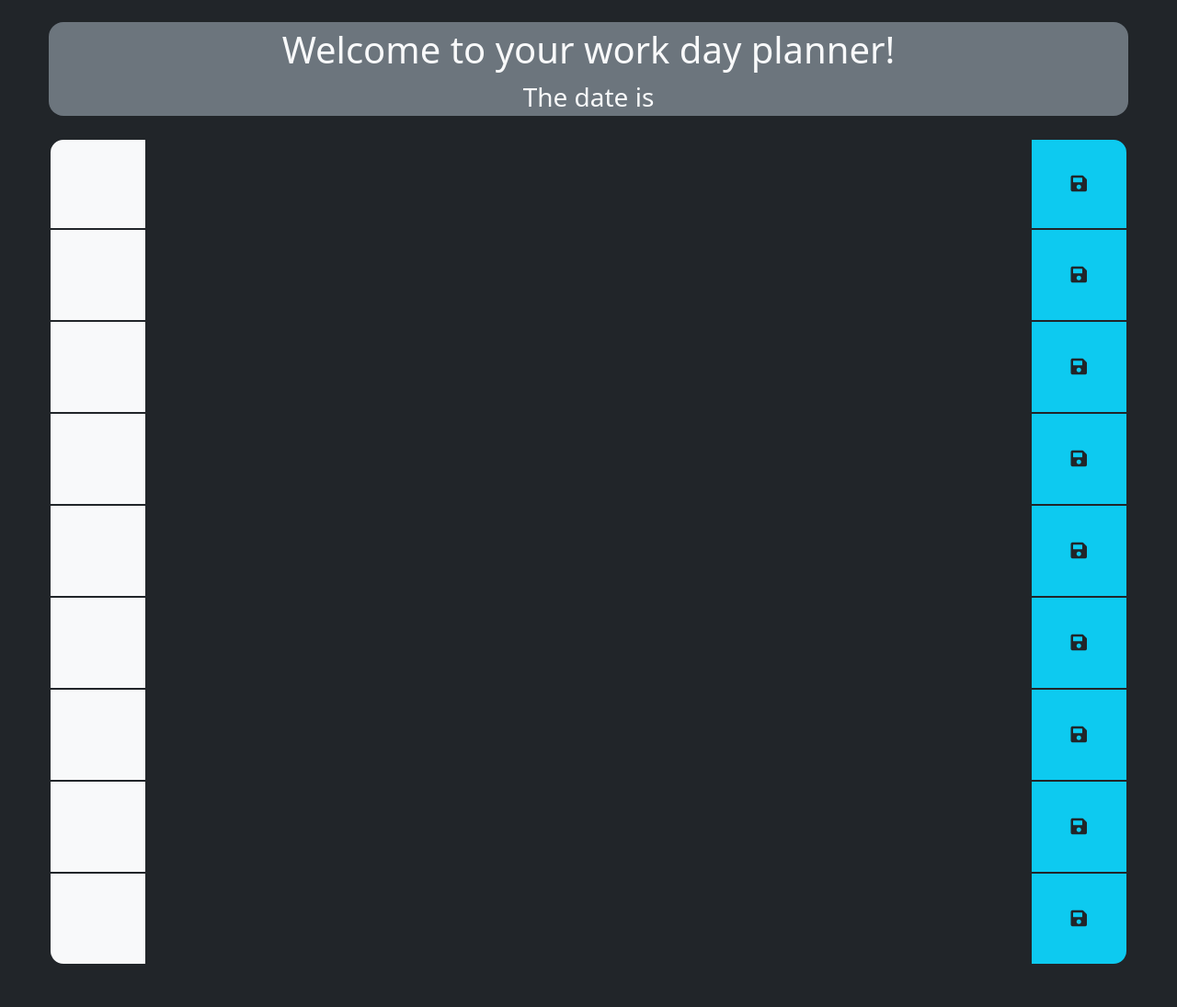
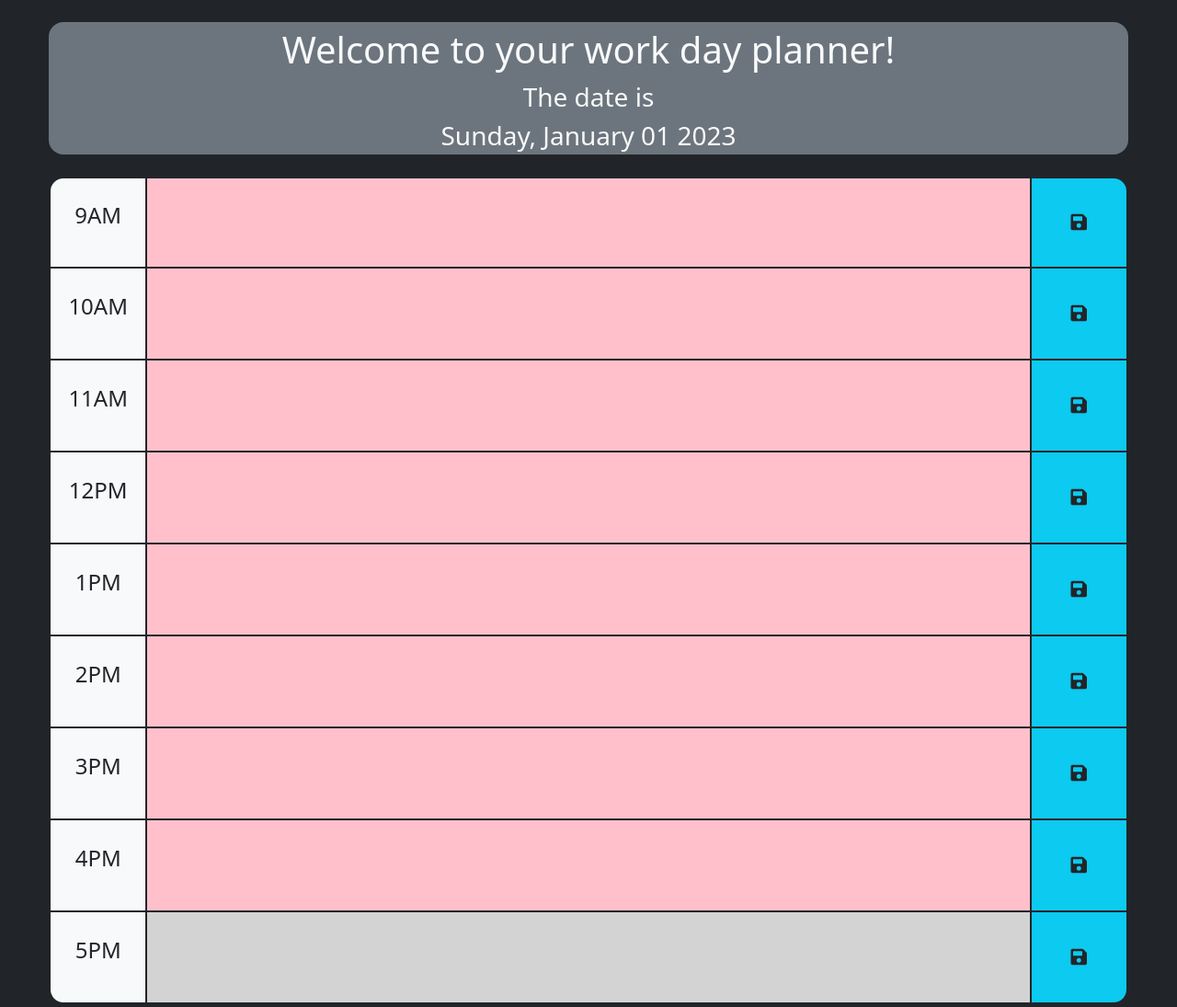
Before and after one commit to stev232/Stev232sDayPlanner, a plain HTML site: page index.html in a window 1280 px wide. Shown: the whole page at 92% size. Before the commit the page ends 1074 px from the top, so only its background shows below. Drawn offline with nearby package versions, Linux system fonts and the light colour scheme.

Commit message:
added dayjs and some logic functions to determine if a row is in the past, present or future.

```diff
--- a/assets/js/script.js
+++ b/assets/js/script.js
@@ -6,11 +6,16 @@ const hourEl = [['hourOne', 'hourOneTimeHolder', 'hourOneContent', 'hourOneConte
 ['hourSeven', 'hourSevenTimeHolder', 'hourSevenContent', 'hourSevenContentHolder', 'hourSevenSave'], ['hourEight', 'hourEightTimeHolder', 'hourEightContent', 'hourEightContentHolder', 'hourEightSave'],
 ['hourNine', 'hourNineTimeHolder', 'hourNineContent', 'hourNineContentHolder', 'hourNineSave']];
 
-var isCurrent = true;
+var isCurrent;
 var isPast;
 var suffixIndex;
 
+var today = dayjs();
+document.getElementById('date').textContent = today.format('dddd, MMMM DD YYYY');
+
 function runPlanner() {
+    var currentTime = dayjs().format('HH');
+
     for(var i = 0; i<hourEl.length; i++) {
         if(time[i] >= time[0] && time[i] != 12) {
             suffixIndex = 0;
@@ -20,12 +25,38 @@ function runPlanner() {
 
         document.getElementById(hourEl[i][1]).textContent = time[i]+suffix[suffixIndex];
 
+        if(suffixIndex == 1 && time[i] != 12) {
+            if(time[i]+12 == currentTime) {
+                isCurrent = true;
+                isPast = false;
+            } else if(time[i]+12 < currentTime) {
+                isCurrent = false;
+                isPast = true;
+            } else {
+                isCurrent = false;
+                isPast = false;
+            }
+        } else {
+            if(time[i] == currentTime) {
+                isCurrent = true;
+                isPast = false;
+            } else if(time[i] < currentTime) {
+                isCurrent = false;
+                isPast = true;
+            } else {
+                isCurrent = false;
+                isPast = false;
+            }
+        }
+
         if(isPast) {
-            document.getElementById(hourEl[i][2]).style.backgroundColor = 'lightred';
+            document.getElementById(hourEl[i][2]).style.backgroundColor = 'pink';
         } else if(isCurrent) {
-            document.getElementById(hourEl[i][2]).style.backgroundColor = 'grey';
+            document.getElementById(hourEl[i][2]).style.backgroundColor = 'lightgrey';
         } else {
             document.getElementById(hourEl[i][2]).style.backgroundColor = 'lightgreen';
         }
     }
 }
+
+runPlanner();
--- a/index.html
+++ b/index.html
@@ -4,6 +4,13 @@
         <meta charset="UTF-8" />
         <meta name="viewport" content="width=device-width, initial-scale=1.0" />
         <title>Day Planner</title>
+
+        <script
+        src="https://cdn.jsdelivr.net/npm/dayjs@1.11.3/dayjs.min.js"
+        integrity="sha256-iu/zLUB+QgISXBLCW/mcDi/rnf4m4uEDO0wauy76x7U="
+        crossorigin="anonymous"
+        ></script>
+
         <link
         href="https://cdn.jsdelivr.net/npm/bootstrap@5.3.0-alpha1/dist/css/bootstrap.min.css"
         rel="stylesheet"
@@ -43,7 +50,9 @@
                     <section class="h-100 col-1 bg-light text-dark border border-dark border-2 border-top-0 d-flex justify-content-center align-items-center" id="hourTwoTime">
                         <p id="hourTwoTimeHolder"></p>
                     </section>
-                    <section class="h-100 col-9 text-dark border border-dark border-2 border-start-0 border-end-0 border-top-0" id="hourTwoContent"></section>
+                    <section class="h-100 col-9 text-dark border border-dark border-2 border-start-0 border-end-0 border-top-0" id="hourTwoContent">
+                        <p id="hourTwoContentHolder"></p>
+                    </section>
                     <button class="h-100 col-1 bg-info text-dark border border-dark border-2 border-top-0 saveBtn" id="hourTwoSave">
                         <i class="fas fa-save"></i>
                     </button>
@@ -52,7 +61,9 @@
                     <section class="h-100 col-1 bg-light text-dark border border-dark border-2 border-top-0 d-flex justify-content-center align-items-center" id="hourThreeTime">
                         <p id="hourThreeTimeHolder"></p>
                     </section>
-                    <section class="h-100 col-9 text-dark border border-dark border-2 border-start-0 border-end-0 border-top-0" id="hourThreeContent"></section>
+                    <section class="h-100 col-9 text-dark border border-dark border-2 border-start-0 border-end-0 border-top-0" id="hourThreeContent">
+                        <p id="hourThreeContentHolder"></p>
+                    </section>
                     <button class="h-100 col-1 bg-info text-dark border border-dark border-2 border-top-0 saveBtn" id="hourThreeSave">
                         <i class="fas fa-save"></i>
                     </button>
@@ -61,7 +72,9 @@
                     <section class="h-100 col-1 bg-light text-dark border border-dark border-2 border-top-0 d-flex justify-content-center align-items-center" id="hourFourTime">
                         <p id="hourFourTimeHolder"></p>
                     </section>
-                    <section class="h-100 col-9 text-dark border border-dark border-2 border-start-0 border-end-0 border-top-0" id="hourFourContent"></section>
+                    <section class="h-100 col-9 text-dark border border-dark border-2 border-start-0 border-end-0 border-top-0" id="hourFourContent">
+                        <p id="hourFourContentHolder"></p>
+                    </section>
                     <button class="h-100 col-1 bg-info text-dark border border-dark border-2 border-top-0 saveBtn" id="hourFourSave">
                         <i class="fas fa-save"></i>
                     </button>
@@ -70,7 +83,9 @@
                     <section class="h-100 col-1 bg-light text-dark border border-dark border-2 border-top-0 d-flex justify-content-center align-items-center" id="hourFiveTime">
                         <p id="hourFiveTimeHolder"></p>
                     </section>
-                    <section class="h-100 col-9 text-dark border border-dark border-2 border-start-0 border-end-0 border-top-0" id="hourFiveContent"></section>
+                    <section class="h-100 col-9 text-dark border border-dark border-2 border-start-0 border-end-0 border-top-0" id="hourFiveContent">
+                        <p id="hourFiveContentHolder"></p>
+                    </section>
                     <button class="h-100 col-1 bg-info text-dark border border-dark border-2 border-top-0 saveBtn" id="hourFiveSave">
                         <i class="fas fa-save"></i>
                     </button>
@@ -79,7 +94,9 @@
                     <section class="h-100 col-1 bg-light text-dark border border-dark border-2 border-top-0 d-flex justify-content-center align-items-center" id="hourSixTime">
                         <p id="hourSixTimeHolder"></p>
                     </section>
-                    <section class="h-100 col-9 text-dark border border-dark border-2 border-start-0 border-end-0 border-top-0" id="hourSixContent"></section>
+                    <section class="h-100 col-9 text-dark border border-dark border-2 border-start-0 border-end-0 border-top-0" id="hourSixContent">
+                        <p id="hourSixContentHolder"></p>
+                    </section>
                     <button class="h-100 col-1 bg-info text-dark border border-dark border-2 border-top-0 saveBtn" id="hourSixSave">
                         <i class="fas fa-save"></i>
                     </button>
@@ -88,7 +105,9 @@
                     <section class="h-100 col-1 bg-light text-dark border border-dark border-2 border-top-0 d-flex justify-content-center align-items-center" id="hourSevenTime">
                         <p id="hourSevenTimeHolder"></p>
                     </section>
-                    <section class="h-100 col-9 text-dark border border-dark border-2 border-start-0 border-end-0 border-top-0" id="hourSevenContent"></section>
+                    <section class="h-100 col-9 text-dark border border-dark border-2 border-start-0 border-end-0 border-top-0" id="hourSevenContent">
+                        <p id="hourSevenContentHolder"></p>
+                    </section>
                     <button class="h-100 col-1 bg-info text-dark border border-dark border-2 border-top-0 saveBtn" id="hourSevenSave">
                         <i class="fas fa-save"></i>
                     </button>
@@ -97,7 +116,9 @@
                     <section class="h-100 col-1 bg-light text-dark border border-dark border-2 border-top-0 d-flex justify-content-center align-items-center" id="hourEightTime">
                         <p id="hourEightTimeHolder"></p>
                     </section>
-                    <section class="h-100 col-9 text-dark border border-dark border-2 border-start-0 border-end-0 border-top-0" id="hourEightContent"></section>
+                    <section class="h-100 col-9 text-dark border border-dark border-2 border-start-0 border-end-0 border-top-0" id="hourEightContent">
+                        <p id="hourEightContentHolder"></p>
+                    </section>
                     <button class="h-100 col-1 bg-info text-dark border border-dark border-2 border-top-0 saveBtn" id="hourEightSave">
                         <i class="fas fa-save"></i>
                     </button>
@@ -106,7 +127,9 @@
                     <section class="h-100 col-1 bg-light text-dark border border-dark border-2 border-top-0 rounded-4 rounded-top-0 rounded-end-0 d-flex justify-content-center align-items-center" id="hourNineTime">
                         <p id="hourNineTimeHolder"></p>
                     </section>
-                    <section class="h-100 col-9 text-dark border border-dark border-2 border-start-0 border-end-0 border-top-0" id="hourNineContent"></section>
+                    <section class="h-100 col-9 text-dark border border-dark border-2 border-start-0 border-end-0 border-top-0" id="hourNineContent">
+                        <p id="hourNineContentHolder"></p>
+                    </section>
                     <button class="h-100 col-1 bg-info text-dark border border-dark border-2 border-top-0 rounded-4 rounded-top-0 rounded-start-0 saveBtn" id="hourNineSave">
                         <i class="fas fa-save"></i>
                     </button>
```
